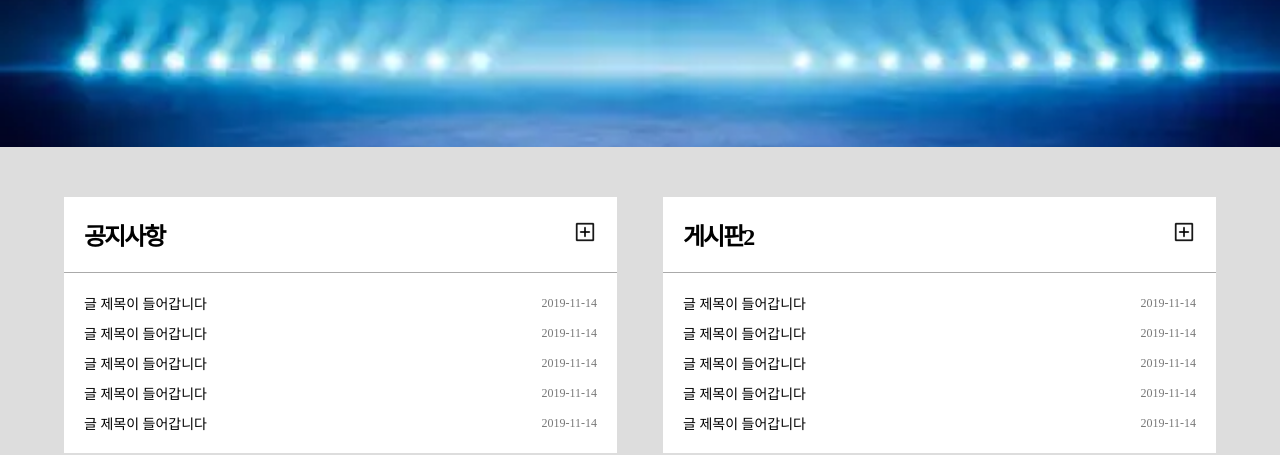
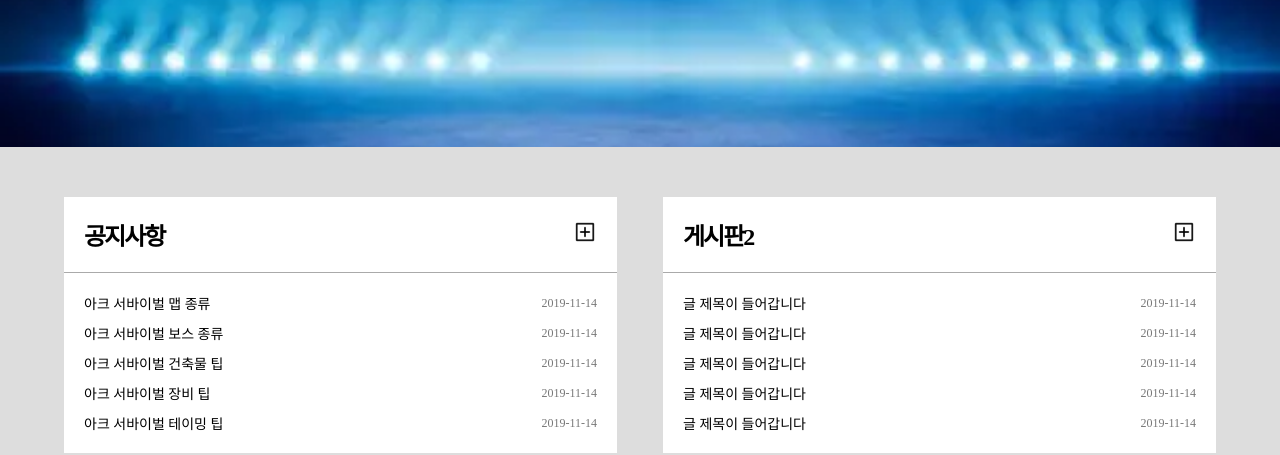
Before and after one commit to hyungmin2301/test1, a plain HTML site: page index.html in a window 1280 px wide. Shown: the part 370-825 px from the top of the page. Drawn offline with Linux system fonts and the light colour scheme.

Commit message:
Update index.html

```diff
--- a/index.html
+++ b/index.html
@@ -66,23 +66,23 @@
                 <div class="list">
                     <ul>
                         <li>
-                            <a href="#">글 제목이 들어갑니다</a>
+                            <a href="#">아크 서바이벌 맵 종류</a>
                             <span>2019-11-14</span>
                         </li>
                         <li>
-                            <a href="#">글 제목이 들어갑니다</a>
+                            <a href="#">아크 서바이벌 보스 종류</a>
                             <span>2019-11-14</span>
                         </li>
                         <li>
-                            <a href="#">글 제목이 들어갑니다</a>
+                            <a href="#">아크 서바이벌 건축물 팁</a>
                             <span>2019-11-14</span>
                         </li>
                         <li>
-                            <a href="#">글 제목이 들어갑니다</a>
+                            <a href="#">아크 서바이벌 장비 팁</a>
                             <span>2019-11-14</span>
                         </li>
                         <li>
-                            <a href="#">글 제목이 들어갑니다</a>
+                            <a href="#">아크 서바이벌 테이밍 팁</a>
                             <span>2019-11-14</span>
                             </li>
                         </ul>
```
